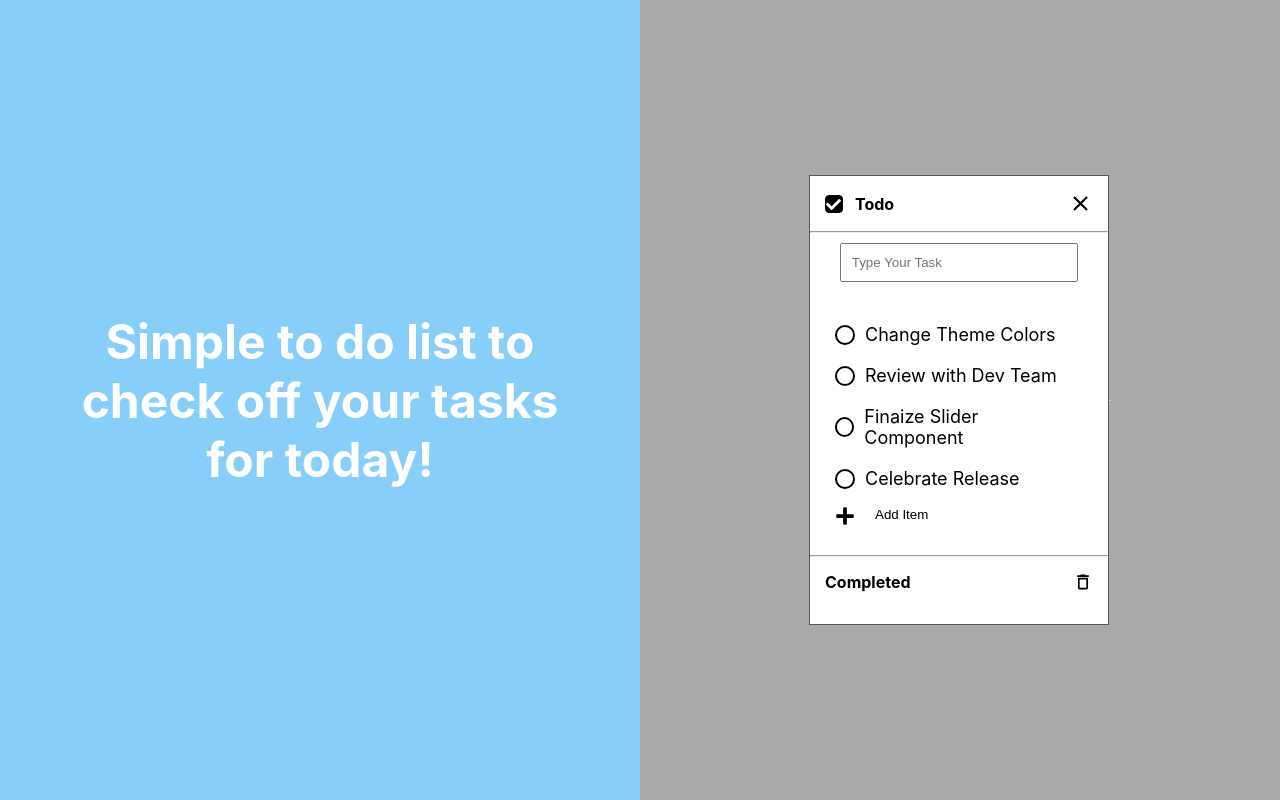
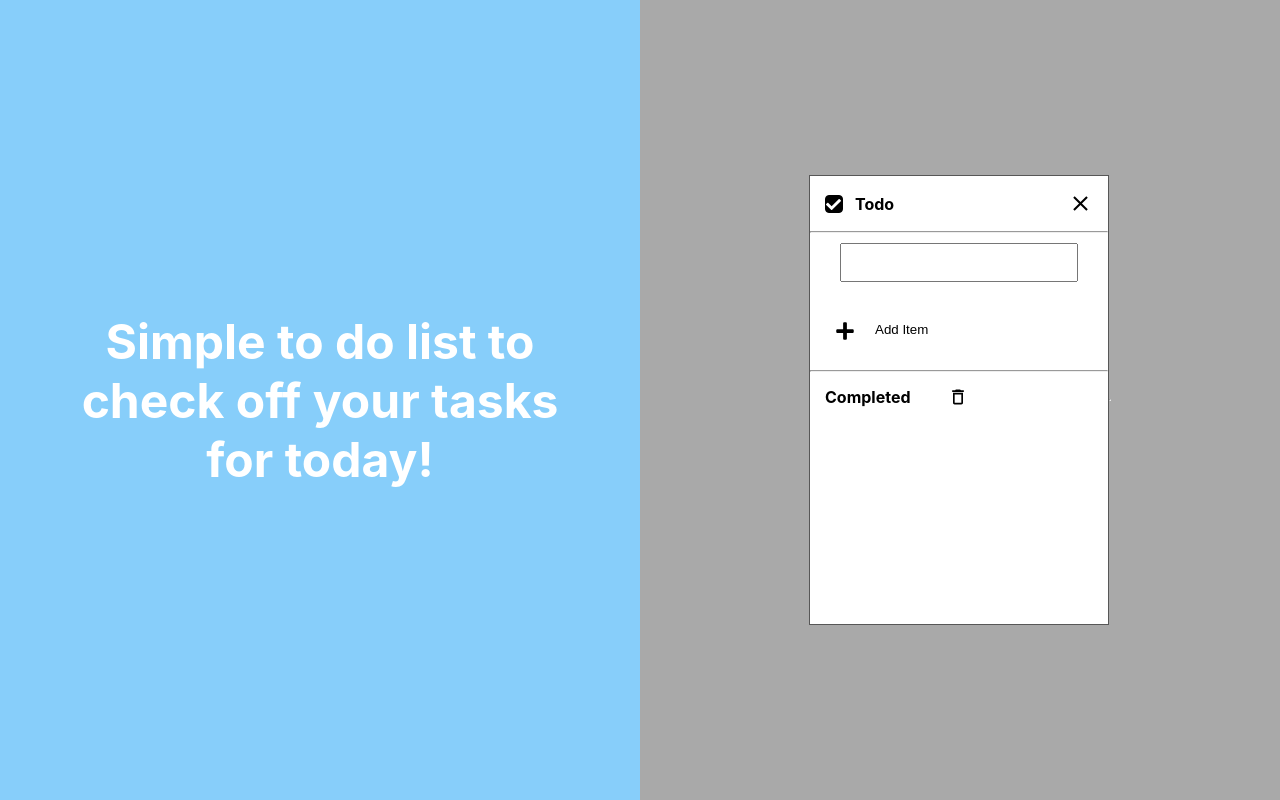
Before and after one commit to Ed-Gah/assesments, a React (Create React App) app: page / in a window 1280 px wide. Built offline with nearby package versions, Linux system fonts and the light colour scheme.

Commit message:
Boiler Plate of Todolist without Javascript

```diff
--- a/src/components/Todolist.jsx
+++ b/src/components/Todolist.jsx
@@ -3,7 +3,11 @@ import { FaCheck } from 'react-icons/fa'
 import { IoMdClose } from 'react-icons/io'
 import { FaPlus } from "react-icons/fa";
 import { MdDeleteOutline } from "react-icons/md";
+import { useState } from 'react';
 export const Todolist = ()=>{
+
+const [todayList, updateTodayList] = useState(["Change Theme Colors","Review with Dev Team", "Finaize Slider Component", "Celebrate Release"]);
+
 
  return(
    <div className="container">
@@ -18,7 +22,7 @@ export const Todolist = ()=>{
                     <div className="posi">
                         <div className="square"><FaCheck size={15} color={"white"} /></div>
                         <div className="todo">
-                            <label  for="todo">Todo</label>
+                            <label  htmlFor="todo">Todo</label>
                         </div>
 
                     </div>
@@ -28,15 +32,16 @@ export const Todolist = ()=>{
                 </div>
 
 
-
             </form>
             <hr/>
             <div className="parent">
 
-                <input type="text" className="input" placeholder='Type Your Task' />
+                <input type="text" className="input"/>
+
             </div>
             <ul className="list">
-                <div className="arrange">
+
+                {/* <div className="arrange">
                     <div className="circle"></div>
                     <li>Change Theme Colors</li>
                 </div>
@@ -51,16 +56,25 @@ export const Todolist = ()=>{
                 <div className="arrange">
                     <div className="circle"></div>
                     <li>Celebrate Release</li>
-                </div>
+                </div> */}
                 <div className="arrange">
                     <div className="plus"><FaPlus size={20} /></div>
-                    <button className="btn">Add Item</button>
+                    <button className="btn" >Add Item</button>
                 </div>
             </ul>
             <hr/>
             <div className="complete">
                 <h4>Completed</h4>
                 <MdDeleteOutline  size={20}/>
+                <ul className="list">
+
+
+
+
+
+                </ul>
+                <ul>
+                </ul>
             </div>
 
        </div>
```
